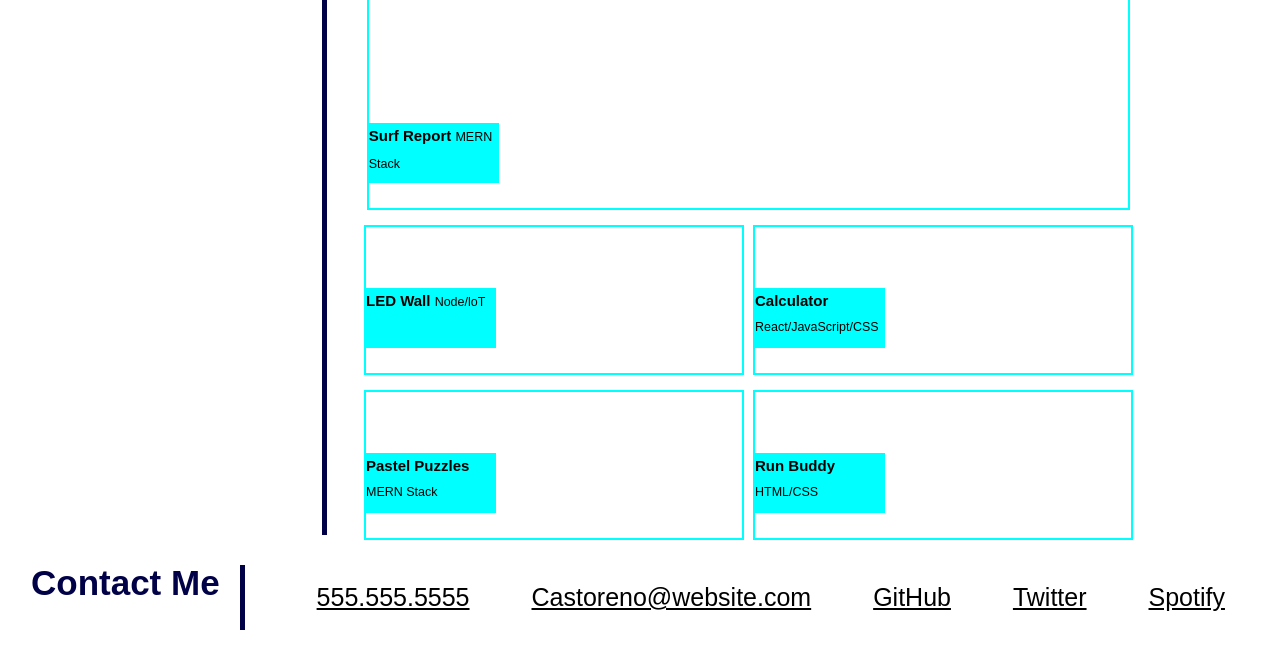
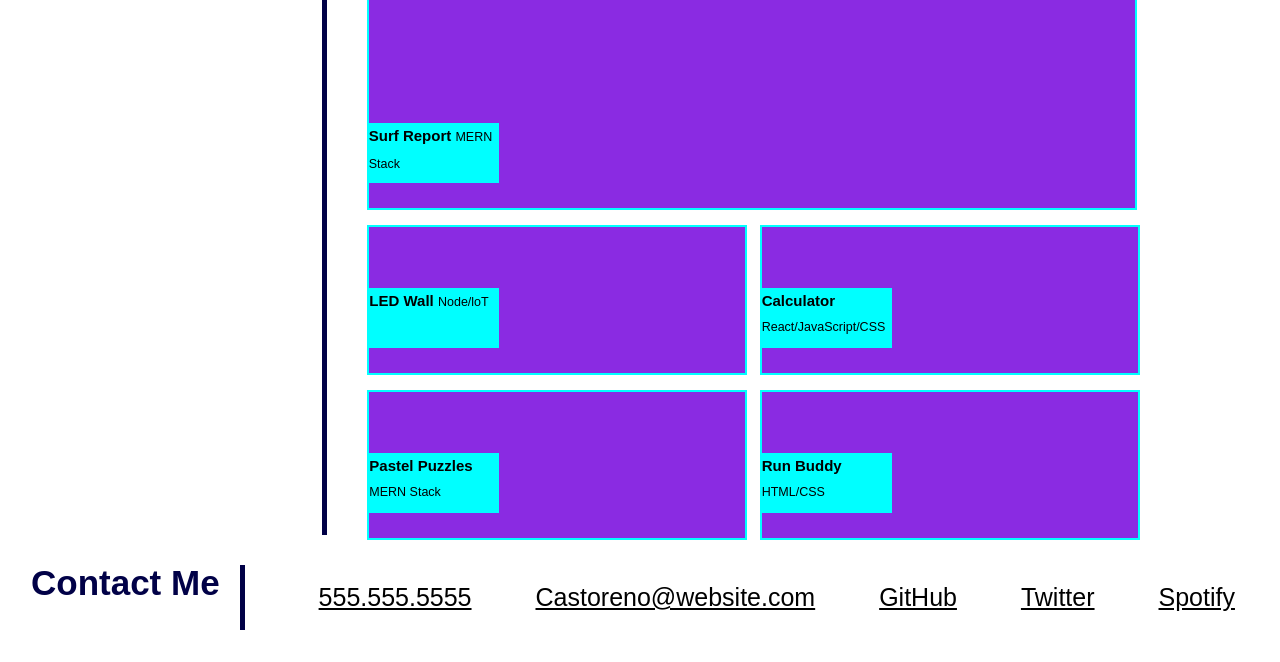
Before and after one commit to Castoreno05/DevMattPortfolio, a plain HTML site: page index.html in a window 1280 px wide. Shown: the part 697-1359 px from the top of the page. Drawn offline with Linux system fonts and the light colour scheme.

Commit message:
Background color for the projects.

```diff
--- a/styles/styles.css
+++ b/styles/styles.css
@@ -88,12 +88,13 @@ h4 {
 
 .firstProject {
     height: 300px;
-    width: 100%;
+    width: 770px;
     border: solid aqua 2px;
     margin-right: 150px;
     display: flex;
     flex-direction: column;
     justify-content: end;
+    background-color: blueviolet;
 }
 
 .firstProject p {
@@ -106,6 +107,7 @@ h4 {
 
 .group {
     margin-top: -325px;
+    width: 1290px;
 }
 
 .row1 {
@@ -123,6 +125,7 @@ h4 {
     display: flex;
     flex-direction: column;
     justify-content: end;
+    background-color: blueviolet;
 }
 
 .led p {
@@ -141,6 +144,7 @@ h4 {
     display: flex;
     flex-direction: column;
     justify-content: end;
+    background-color: blueviolet;
 }
 
 .calculator p {
@@ -166,6 +170,7 @@ h4 {
     display: flex;
     flex-direction: column;
     justify-content: end;
+    background-color: blueviolet;
 }
 
 .pastel p {
@@ -184,6 +189,7 @@ h4 {
     display: flex;
     flex-direction: column;
     justify-content: end;
+    background-color: blueviolet;
 }
 
 .run p {
```
